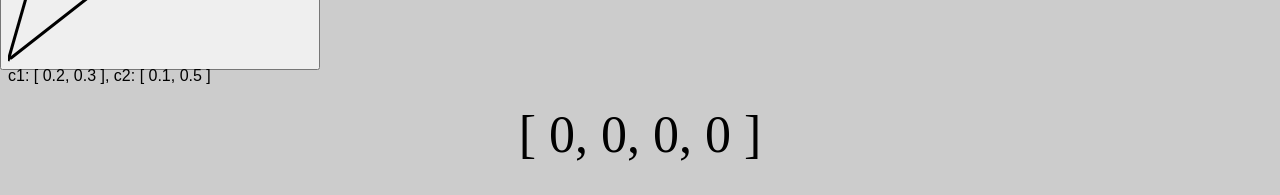
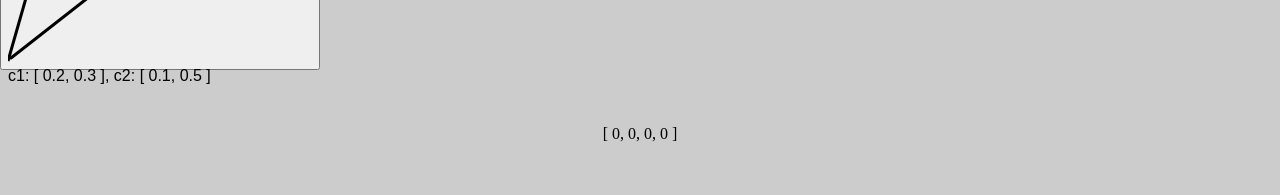
Before and after one commit to 34r7h/bezier-challenge, a Vue app: page / in a window 1280 px wide. Shown: the part 1310-1505 px from the top of the page. Built offline with nearby package versions, Linux system fonts and the light colour scheme.

Commit message:
circles and path tranlation started

```diff
--- a/src/components/Bez.vue
+++ b/src/components/Bez.vue
@@ -50,7 +50,7 @@ function updateCoords(newCoords: [number, number, number, number]){
         </section>
         <section input>
             <!-- display the calculated cubic-bezier values -->
-            {{coords}}
+            <div  style="font-size: 2vh; position: fixed;">{{coords}}</div>
         </section>
     </article>
 </template>
--- a/src/components/BezierLine.vue
+++ b/src/components/BezierLine.vue
@@ -74,7 +74,7 @@ export default defineComponent({
         // console.log({ c });
 
 
-        const path = computed(() => "M1,99 C1,99 1,99 50,50 C50,50 99,1 99,1")
+        const path = computed(() => "M1,99 C1,99 10,99 50,50 C50,60 99,1 99,1")
 
         // Required functions
 
--- a/src/components/BezierVisualizer.vue
+++ b/src/components/BezierVisualizer.vue
@@ -26,7 +26,7 @@ export default defineComponent({
 </script>
 
 <template>
-    <div>viz{{coords}}</div>
+    <div  style="position: fixed;">viz{{coords}}</div>
 </template>
 
 <style scoped>
```
